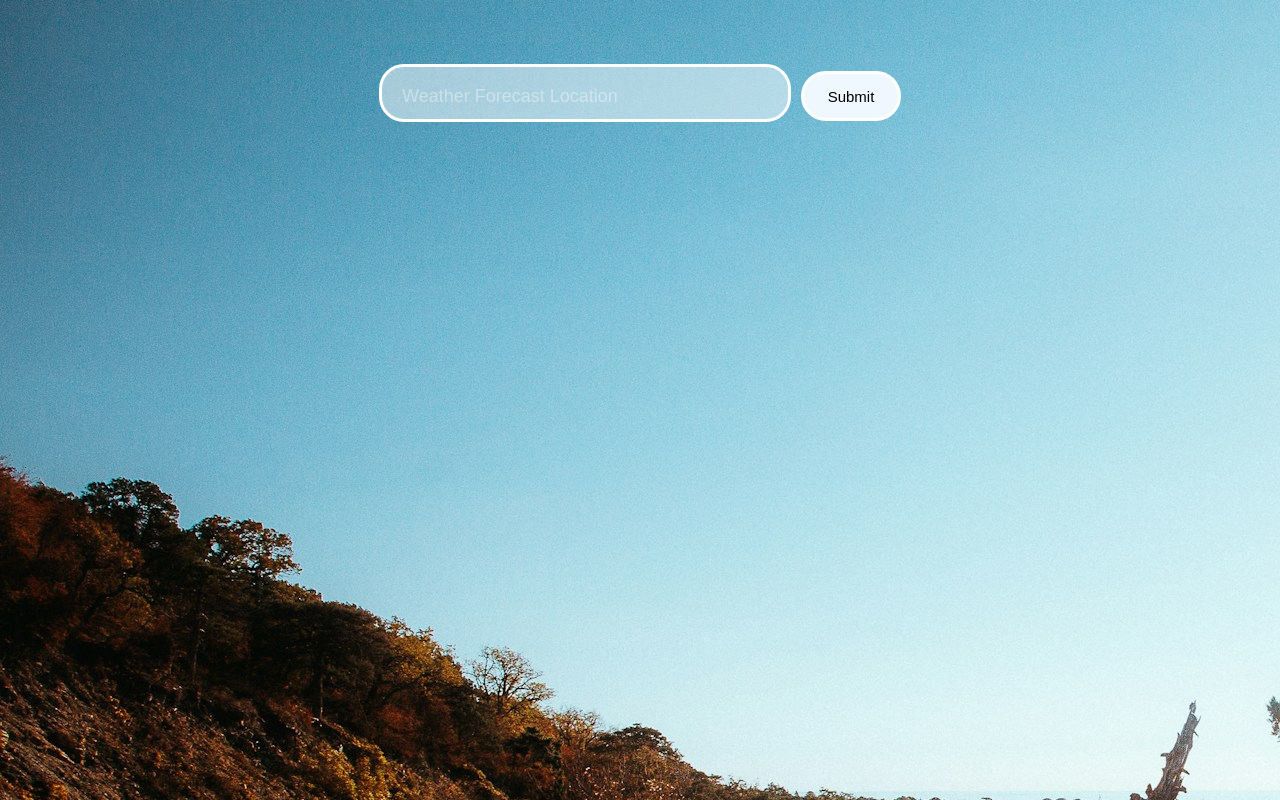
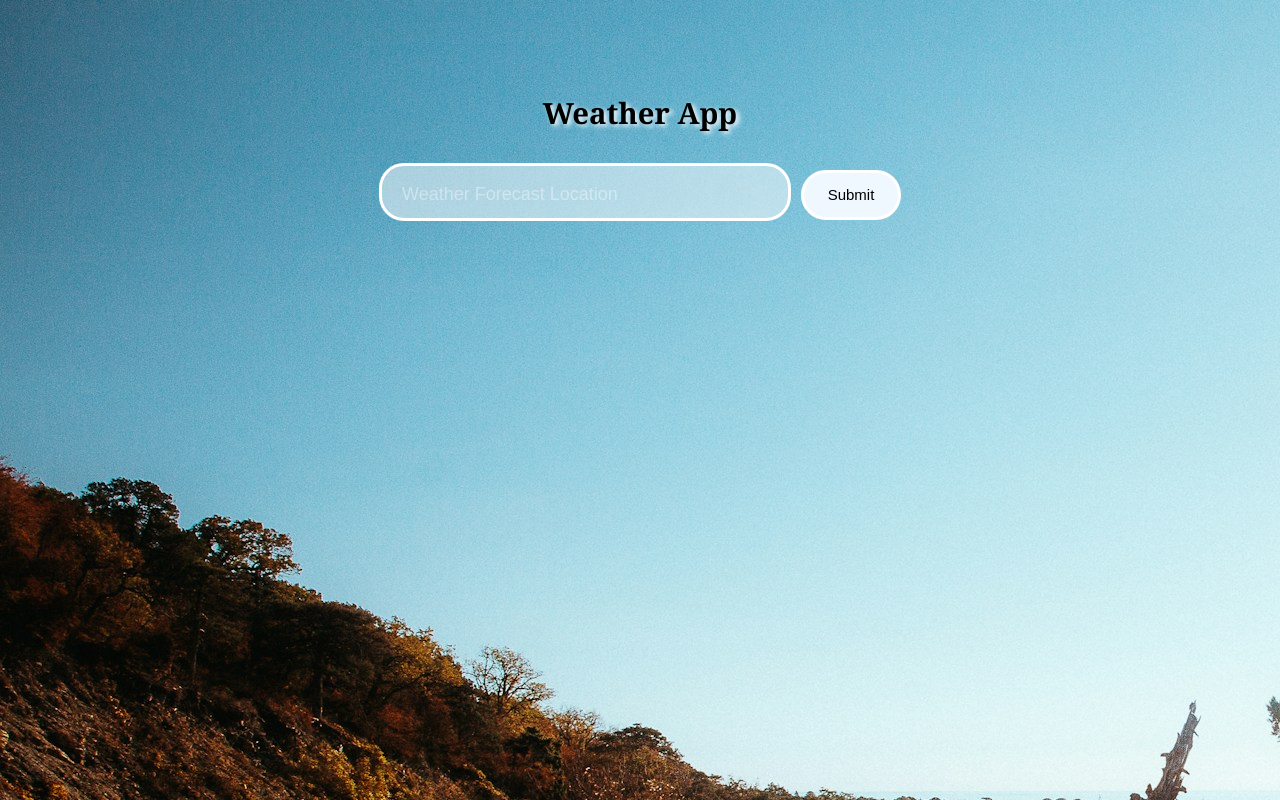
Before and after one commit to rashmiSinha7/proactive-weather, a React (Create React App) app: page / in a window 1280 px wide. Built offline with nearby package versions, Linux system fonts and the light colour scheme.

Commit message:
#noissue

```diff
--- a/public/index.html
+++ b/public/index.html
@@ -24,7 +24,7 @@
       work correctly both with client-side routing and a non-root public URL.
       Learn how to configure a non-root public URL by running `npm run build`.
     -->
-    <title>React App</title>
+    <title>Weather App</title>
   </head>
   <body>
     <noscript>You need to enable JavaScript to run this app.</noscript>
--- a/src/components/search.js
+++ b/src/components/search.js
@@ -7,6 +7,7 @@ function Search(props) {
 
   return (
     <div className="search">
+      <h3>Weather App</h3>
       <form onSubmit={(e) => {
           e.preventDefault()
           searchHandle && searchHandle();
```
